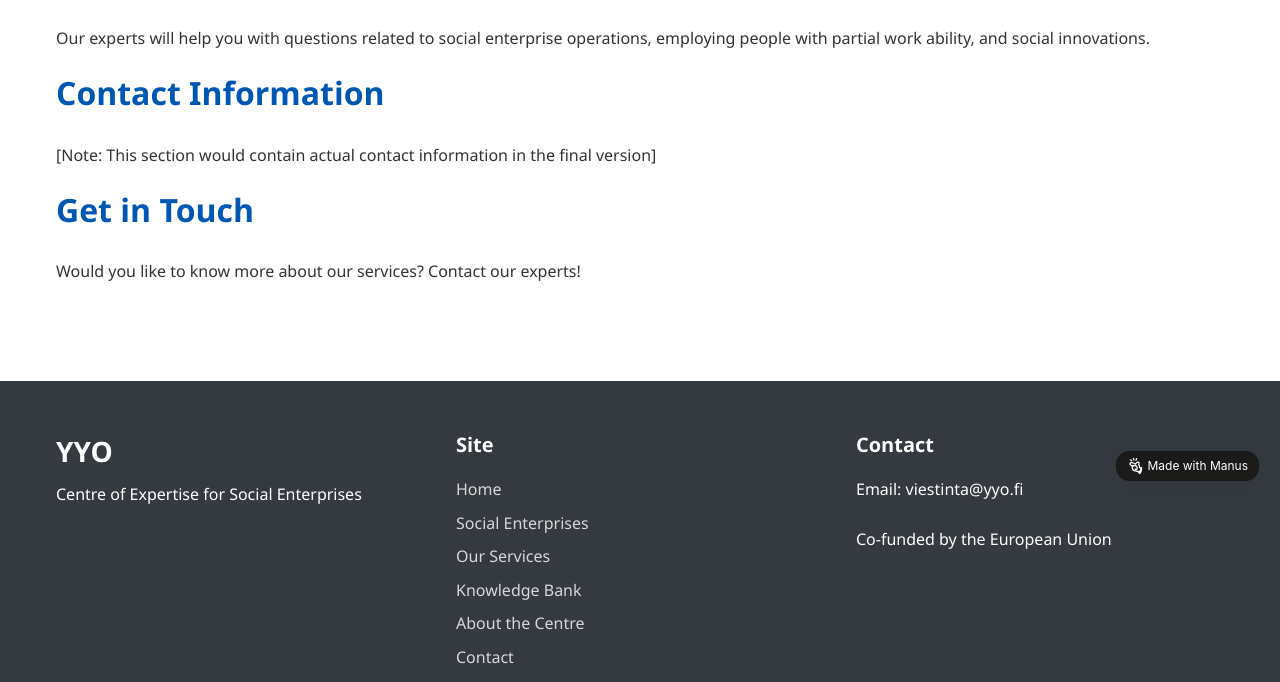
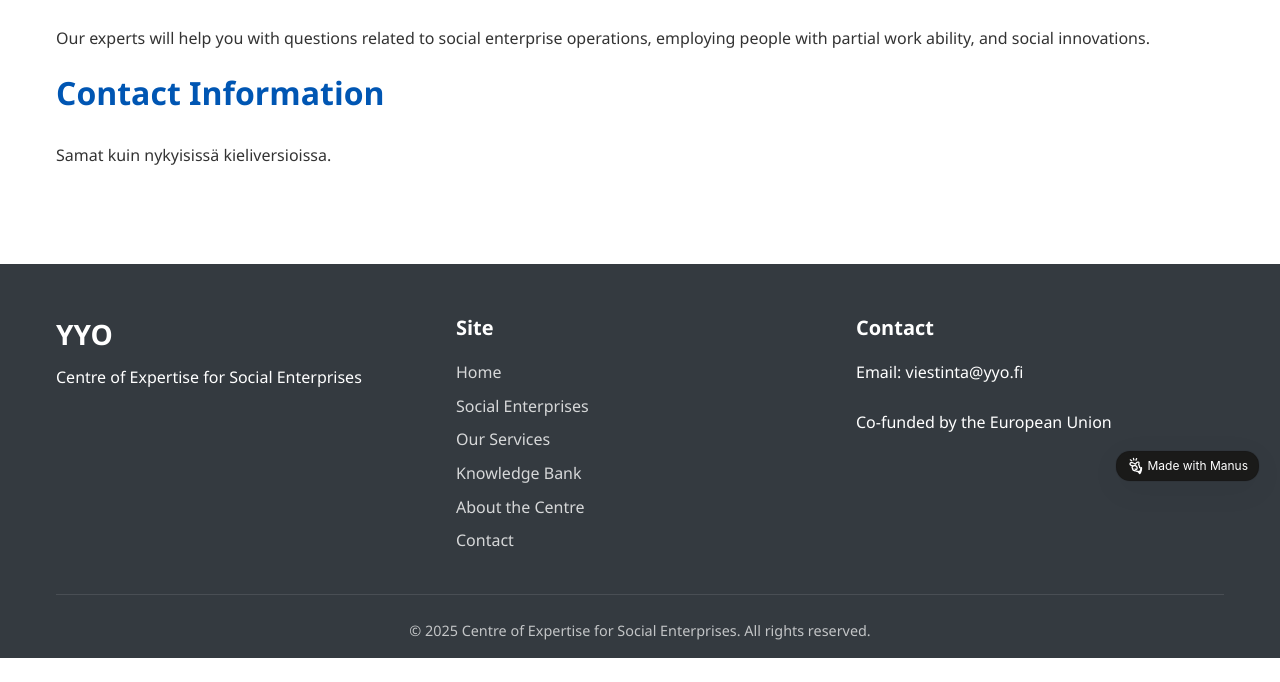
Before and after one commit to Laakista/laakista.github.io, a plain HTML site: page en/contact.html in a window 1280 px wide. Shown: the part 298-980 px from the top of the page. After the commit the page ends 956 px from the top, so only its background shows below. Drawn offline with Linux system fonts and the light colour scheme; a script that the page names is missing.

Commit message:
Update contact.html

```diff
--- a/en/contact.html
+++ b/en/contact.html
@@ -49,9 +49,7 @@
             <section class="content-section">
 <p>Our experts will help you with questions related to social enterprise operations, employing people with partial work ability, and social innovations.</p>
 <h2>Contact Information</h2>
-<p>[Note: This section would contain actual contact information in the final version]</p>
-<h2>Get in Touch</h2>
-<p>Would you like to know more about our services? Contact our experts!</p>
+<p>Samat kuin nykyisissä kieliversioissa.</p>
             </section>
         </div>
     </main>
```
